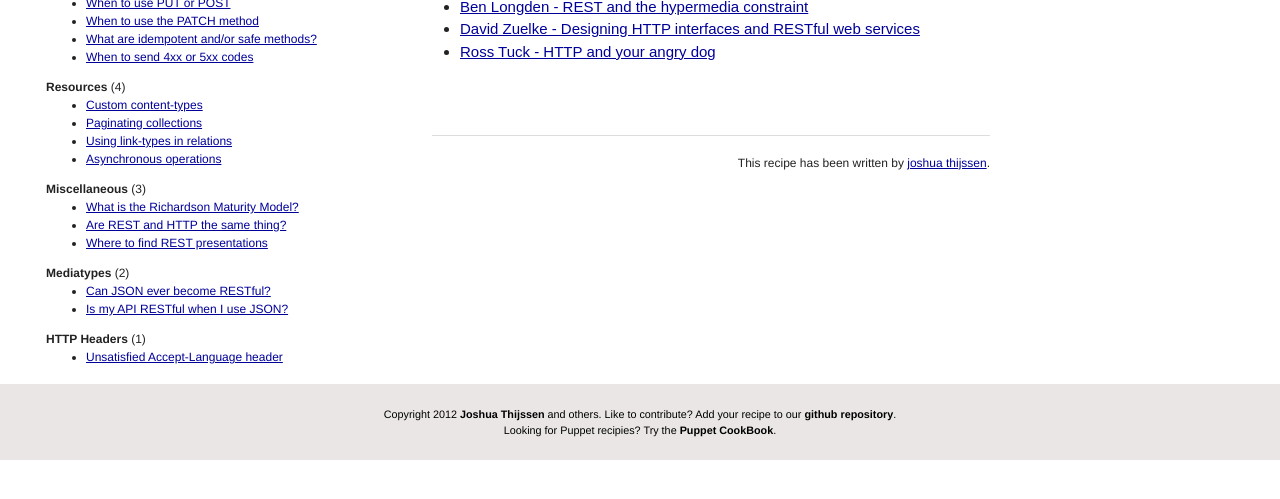
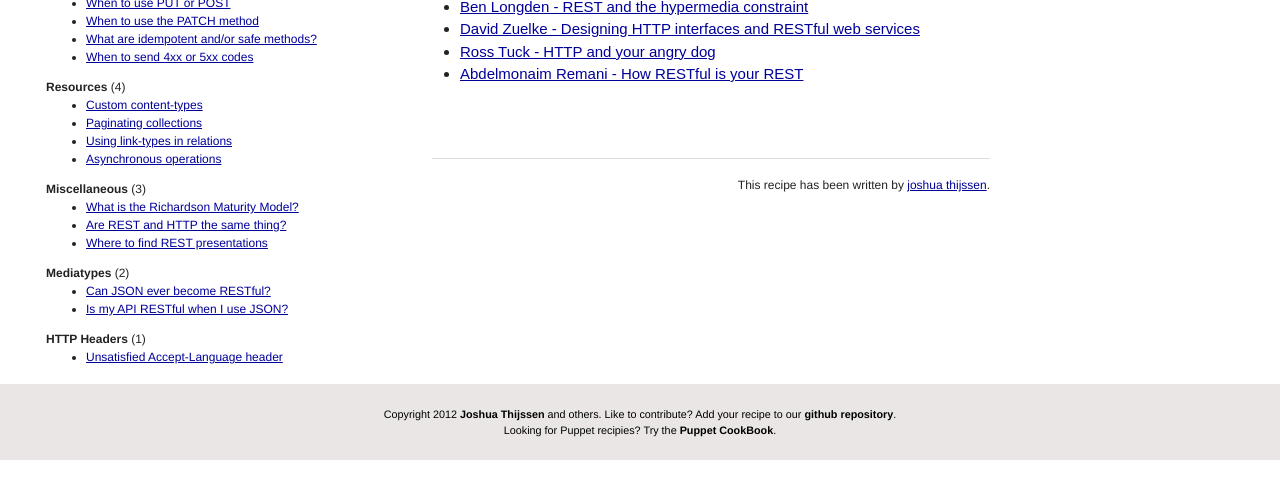
Before and after one commit to restcookbook/restcookbook, a Jekyll site: the page built from _posts/2012-12-12-rest-presentations.html, in a window 1280 px wide, cut to the strip 324-823 px from the top of the page. Built offline with Jekyll 4.4.1, drawn with Linux system fonts in a browser that asks for light colours.

Commit message:
Added an extra talk

```diff
--- a/_posts/2012-12-12-rest-presentations.html
+++ b/_posts/2012-12-12-rest-presentations.html
@@ -17,4 +17,5 @@ author_email: jthijssen@noxlogic.nl
     <li><a href="http://www.slideshare.net/blongden/rest-andthehypermediaconstraint">Ben Longden - REST and the hypermedia constraint</a></li>
     <li><a href="http://www.slideshare.net/Wombert/designing-http-interfaces-and-restful-web-services-dpc2012-20120608">David Zuelke - Designing HTTP interfaces and RESTful web services</a></li>
     <li><a href="http://www.slideshare.net/rosstuck/http-and-your-angry-dog">Ross Tuck - HTTP and your angry dog</a></li>
+    <li><a href="http://oredev.org/2012/sessions/how-restful-is-your-rest">Abdelmonaim Remani - How RESTful is your REST</a></li>
 </ul>
```
